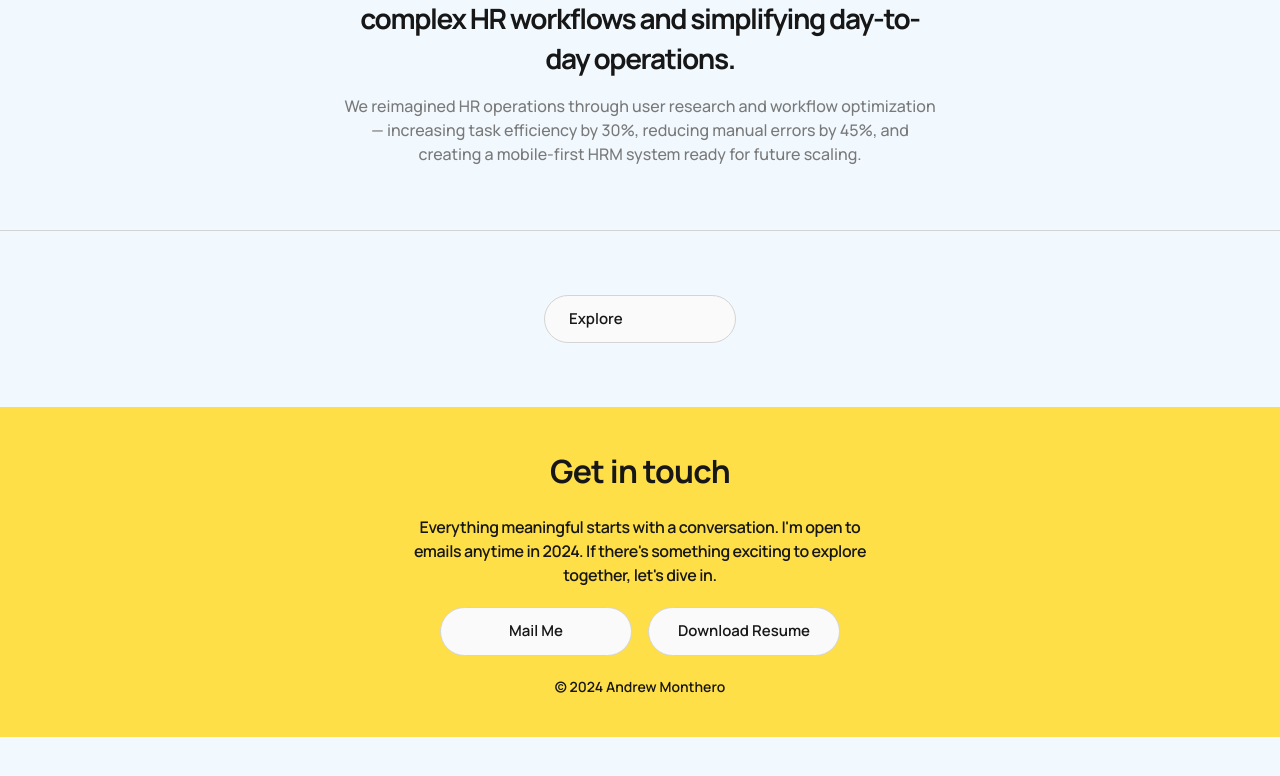
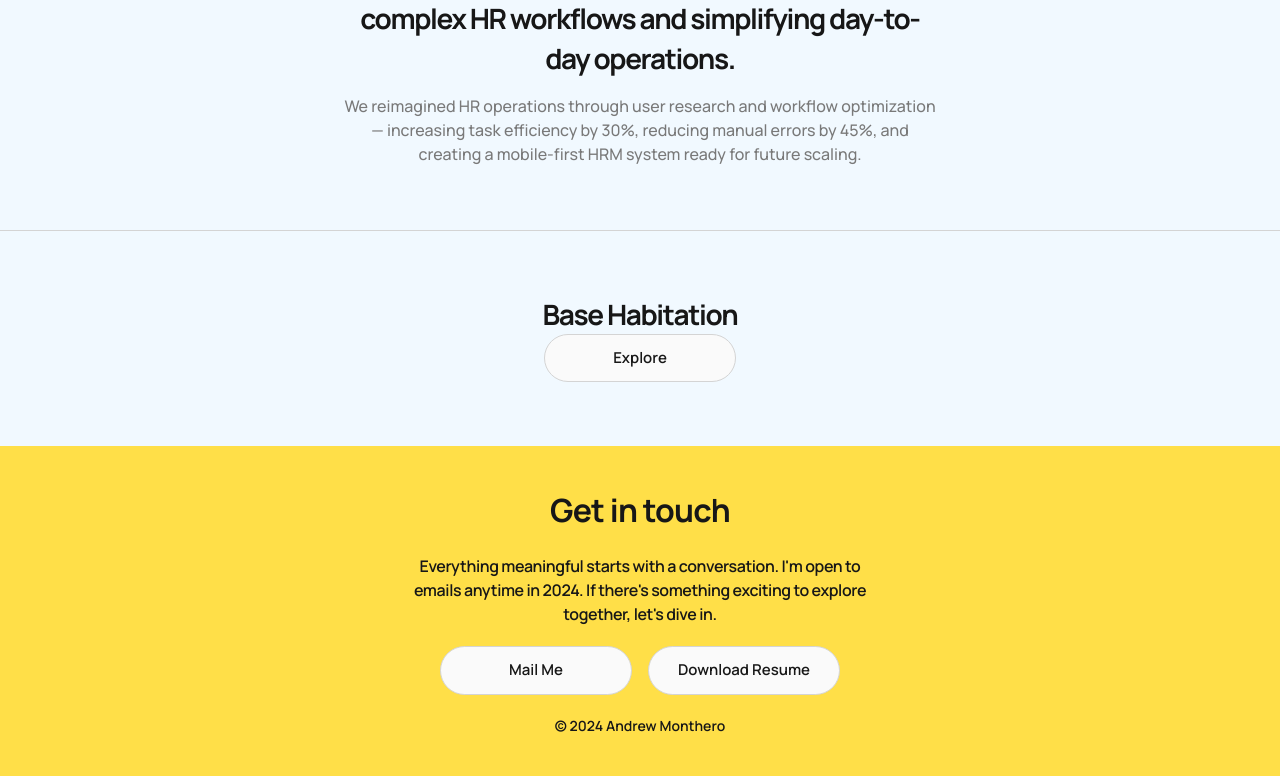
Before and after one commit to andrew-0210/design_portfolio, a Next.js app: page / in a window 1280 px wide. Shown: the part 936-1712 px from the top of the page. Before the commit the page ends 1673 px from the top, so only its background shows below. Built offline with nearby package versions, Linux system fonts and the light colour scheme; a web font is replaced by a local one.

Commit message:
minor changes

```diff
--- a/src/Projects/BaseHabitation.js
+++ b/src/Projects/BaseHabitation.js
@@ -1,8 +1,11 @@
 const BaseHabitation = () => {
   return (
     <section className="flex h-full flex-col items-center border-t border-[#d4d4d4] py-[4rem]">
+      <h2 className="text-center text-[1.25rem] leading-[1.4] font-bold tracking-tighter md:text-[1.75rem]">
+        Base Habitation
+      </h2>
       <a
-        className="inline-block min-w-[12rem] cursor-pointer rounded-4xl border border-[#d4d4d4] bg-[#fafafa] px-[1.5rem] py-[0.75rem] text-[0.938rem] font-semibold transition-all transition-discrete duration-300 hover:bg-[#0c2320] hover:text-[#fafafa]"
+        className="inline-block min-w-[12rem] cursor-pointer rounded-4xl border border-[#d4d4d4] bg-[#fafafa] px-[1.5rem] py-[0.75rem] text-center text-[0.938rem] font-semibold transition-all transition-discrete duration-300 hover:bg-[#0c2320] hover:text-[#fafafa]"
         href="https://base-habitation.vercel.app"
       >
         Explore
```
